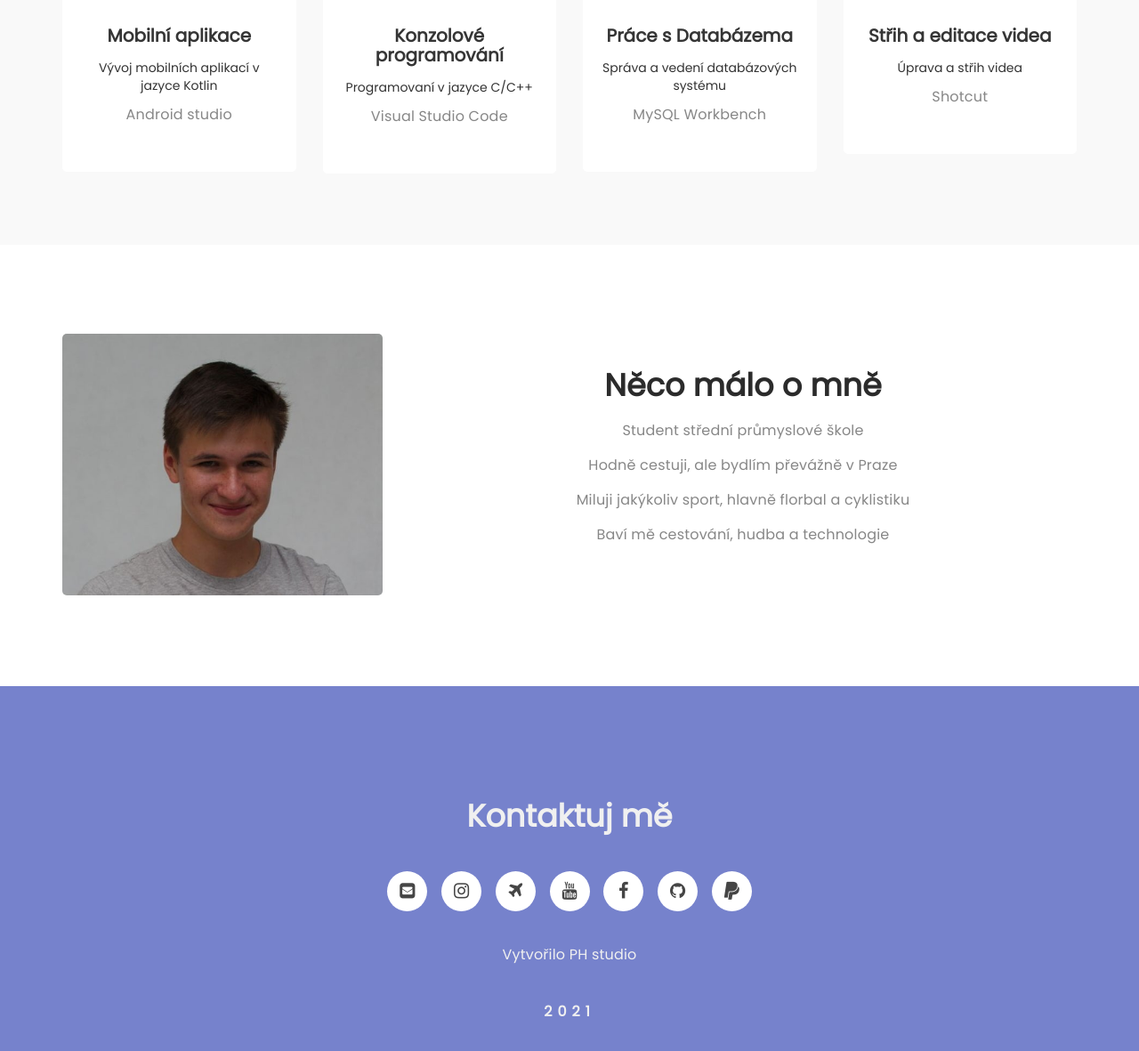
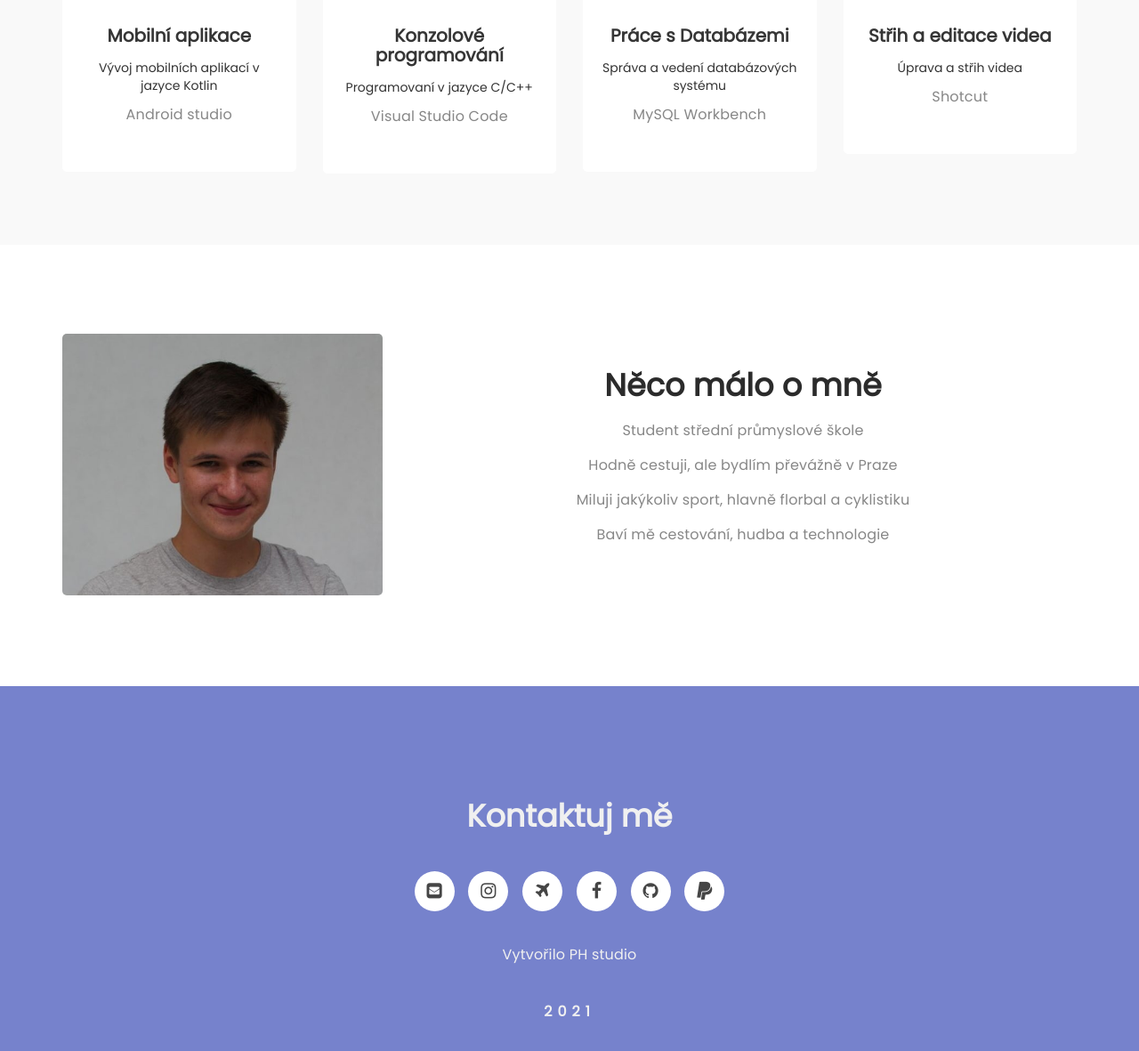
Before and after one commit to pa238/pa238.github.io, a plain HTML site: page index_cs.html in a window 1280 px wide. Shown: the part 1182-2363 px from the top of the page at 89% size. Drawn offline with Linux system fonts and the light colour scheme.

Commit message:
Update index_cs.html

```diff
--- a/index_cs.html
+++ b/index_cs.html
@@ -11,7 +11,7 @@
      <meta name="viewport" content="width=device-width, initial-scale=1, maximum-scale=1">
 
      <title>Pavel Holeček</title>
-
+     <link rel="icon" href="https://avatars.githubusercontent.com/u/91906742?v=4" type="image/x-icon">
 
      <link rel="stylesheet" href="css/bootstrap.min.css">
      <link rel="stylesheet" href="css/animate.css">
@@ -96,7 +96,7 @@
                          <div class="service-thumb" onClick="
                          parent.location='https://www.mysql.com/'">
                               <i class="fa fa-database"></i>
-                              <h4>Práce s Databázema</h4>
+                              <h4>Práce s Databázemi</h4>
                               <h>Správa a vedení databázových systému</h>
                               <p></p>
                               <p>MySQL Workbench</p>
@@ -155,9 +155,7 @@
                                    <li><a href="mailto:pavelholecek@protonmail.com" class="fa fa-envelope-square"></a></li>
                                    <li><a href="https://www.instagram.com/_pa238_" class="fa fa-instagram"></a></li>
                                    <li><a href="https://www.instagram.com/pa238_fpv" class="fa fa-plane"></a></li>
-                                   <li><a href="https://www.youtube.com/channel/UCAI3RvEGtcRwrdpwiIHSIyQ"
-                                        class="fa fa-youtube"></a></li>
-                                        <li><a href="https://www.facebook.com/asfas.asffag.5" class="fa fa-facebook"></a></li>
+                                   <li><a href="https://www.facebook.com/asfas.asffag.5" class="fa fa-facebook"></a></li>
                                    <li><a href="https://github.com/pa238" class="fa fa-github"></a></li>
                                    <li><a href="http://paypal.me/PHstudio2" class="fa fa-paypal"></a></li>
                                    <p></p>
```
